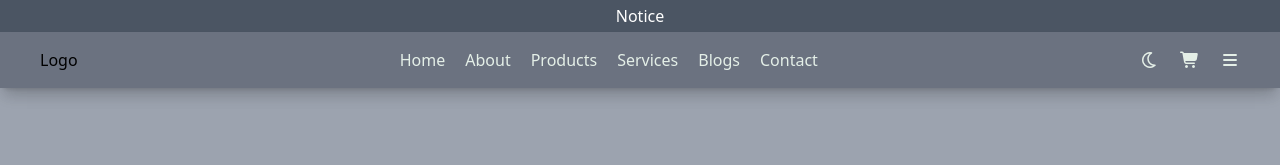
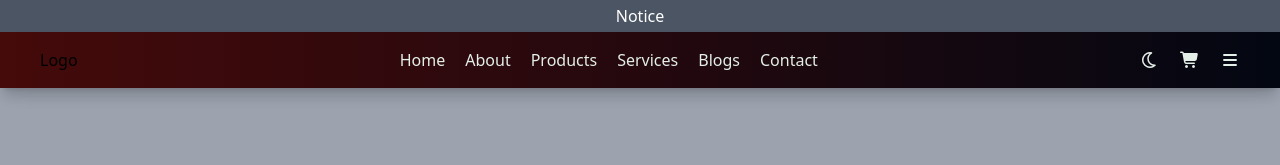
Before and after one commit to code-siber/Mern-E-com-house-hold-, a plain HTML site: page front-end/index.html in a window 1280 px wide. Shown: the top 165 px of the page. Drawn offline with nearby package versions, Linux system fonts and the light colour scheme.

Commit message:
add nav color

```diff
--- a/front-end/index.html
+++ b/front-end/index.html
@@ -32,7 +32,7 @@
   <h1 class="text-center text-white py-1 bg-gray-600 w-full ">
     Notice
   </h1>
-  <header class="sticky top-0 shadow-lg bg-gray-500 z-50">
+  <header class="sticky top-0 shadow-lg bg-gradient-to-r from-red-950 to-gray-950 z-50">
 
     <div class="container mx-auto shadow-lg">
 
```
